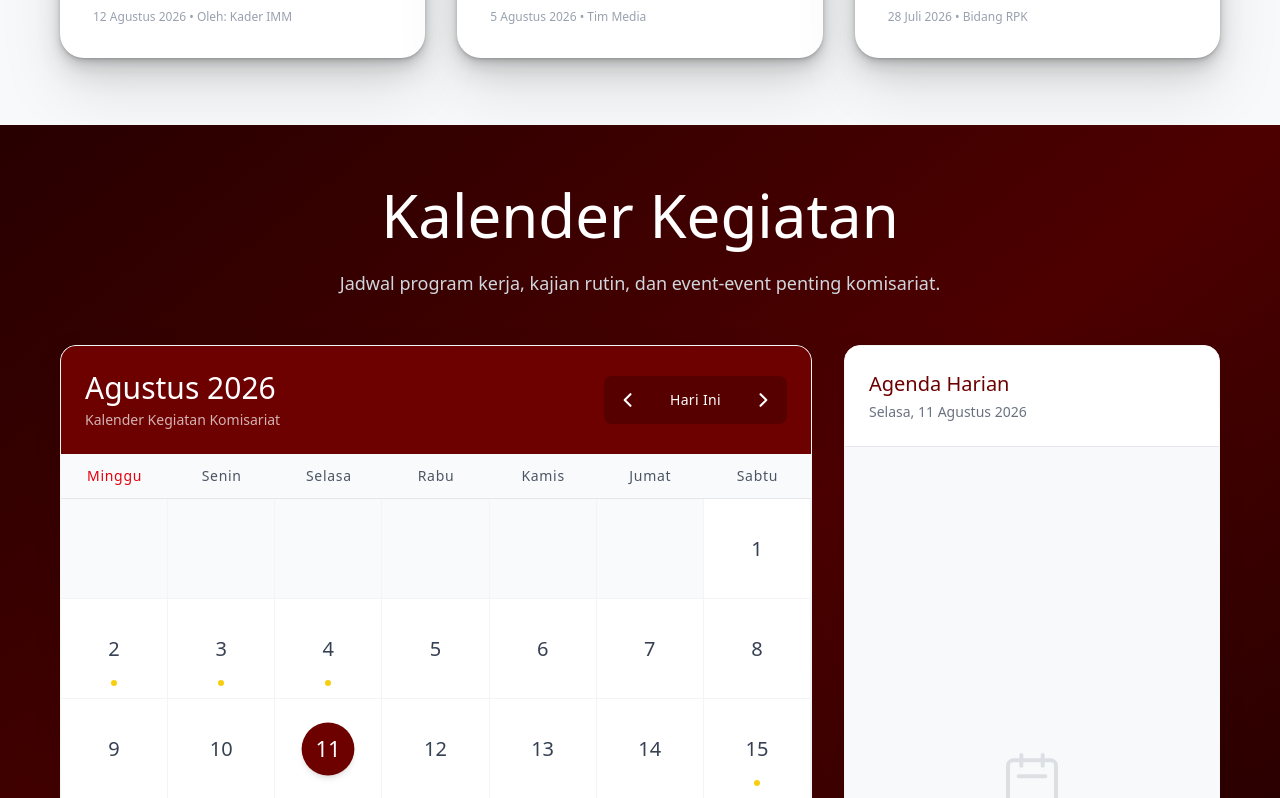
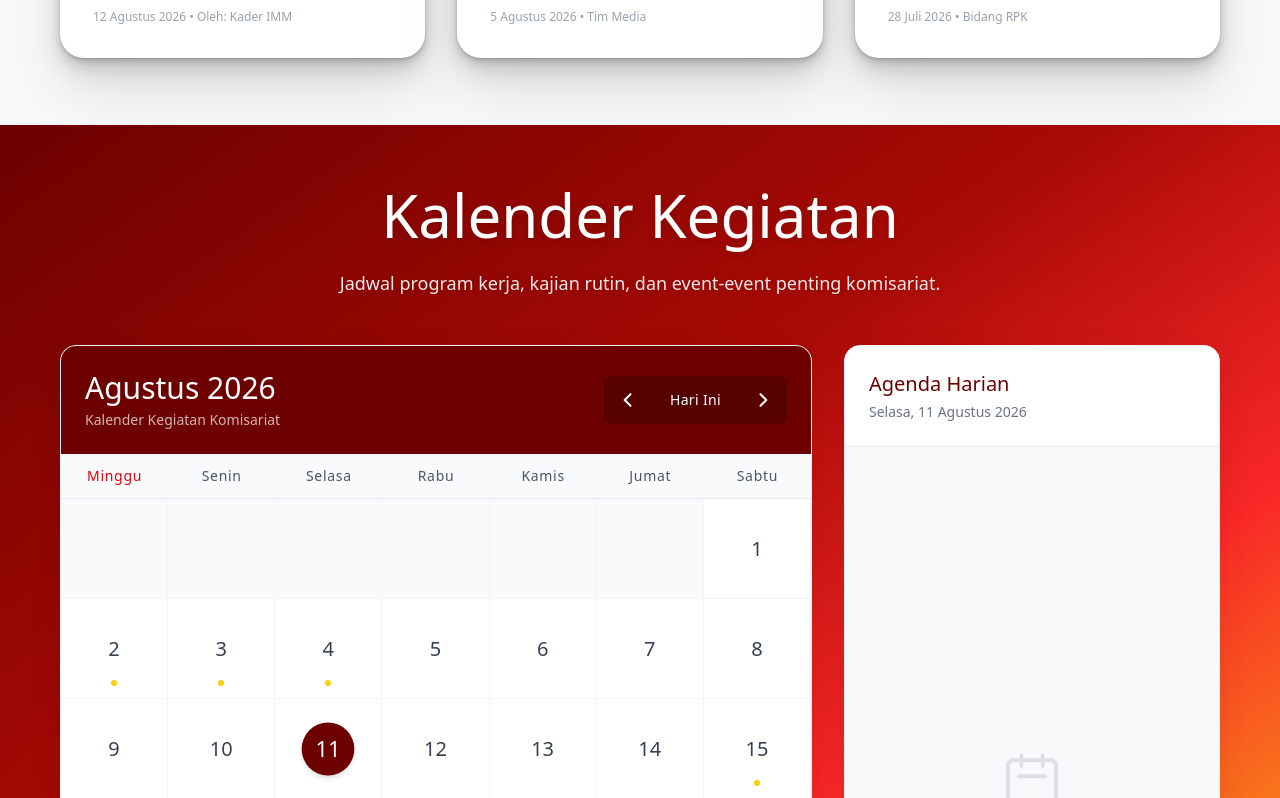
Before and after one commit to immfaiumy25/Imm-web, a Next.js app: page / in a window 1280 px wide. Shown: the part 5740-6538 px from the top of the page. Built offline with nearby package versions, Linux system fonts and the light colour scheme.

Commit message:
style(kalender): match gradient background exactly with home section

```diff
--- a/src/app/page.tsx
+++ b/src/app/page.tsx
@@ -461,9 +461,9 @@ export default function Home() {
       {/* ========================
           KALENDER SECTION
           ======================== */}
-      <section id="kalender" className="w-full min-h-[70vh] bg-gradient-to-br from-[#280000] via-[#4d0000] to-[#1a0000] text-white p-8 md:p-[60px] flex flex-col items-center justify-center relative overflow-hidden">
-        <h2 className="font-serif text-4xl md:text-6xl font-normal mb-6 text-white text-center">Kalender Kegiatan</h2>
-        <p className="text-lg text-gray-300 max-w-[800px] text-center mb-12">
+      <section id="kalender" className="w-full min-h-[70vh] bg-[linear-gradient(145deg,#6d0100_0%,#a90a05_40%,#f92727_65%,#f8cf0f_100%)] text-white p-8 md:p-[60px] flex flex-col items-center justify-center relative overflow-hidden">
+        <h2 className="font-serif text-4xl md:text-6xl font-normal mb-6 text-white text-center drop-shadow-md">Kalender Kegiatan</h2>
+        <p className="text-lg text-white/90 max-w-[800px] text-center mb-12 drop-shadow-sm font-medium">
           Jadwal program kerja, kajian rutin, dan event-event penting komisariat.
         </p>
 
```
